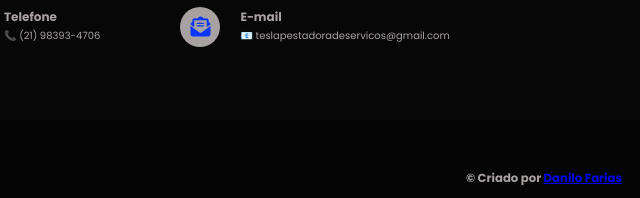
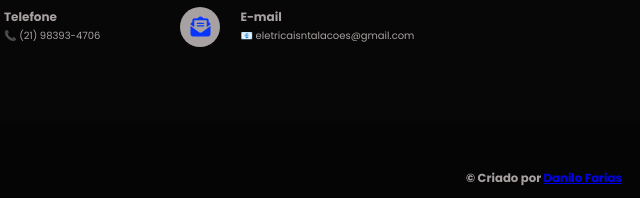
Before and after one commit to danilofariaspereira/cb-instala-oes-eletricas, a website: page index.html in a window 1280 px wide. Shown: the part 2431-2629 px from the top of the page, 96-736 px from the left. Drawn offline with nearby package versions, Linux system fonts and the light colour scheme.

Commit message:
alteração de amail

```diff
--- a/index.html
+++ b/index.html
@@ -197,8 +197,8 @@
         </div>
         <div class="contact-info">
           <span>E-mail</span>
-          <a href="mailto:teslapestadoradeservicos@gmail.com">
-            📧 teslapestadoradeservicos@gmail.com
+          <a href="mailto:cb.eletricaisntalacoes@gmail.com">
+            📧 eletricaisntalacoes@gmail.com
           </a>
         </div>
       </div>
```
